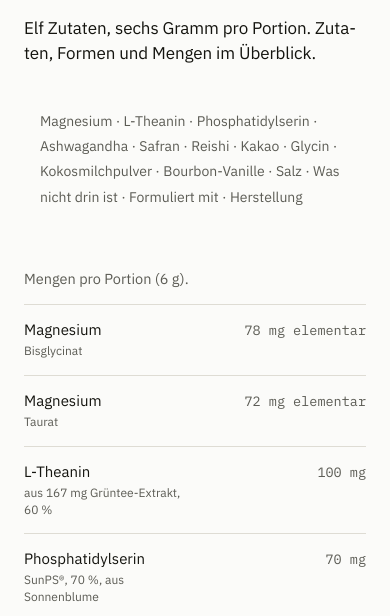
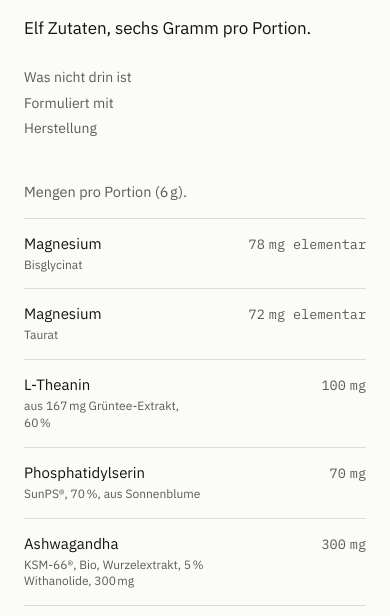
Before and after one commit to dudi991/hespyra_launch, a plain HTML site: page was-drin-ist.html in a window 390 px wide. Shown: the part 228-844 px from the top of the page. Drawn offline with Linux system fonts and the light colour scheme.

Commit message:
T108 Formel-Seite mobil: Sprungleiste, Vorspann, U+202F
Unter 768px zeigt die Sprungleiste nur noch die drei Abschnitte,
untereinander, linksbündig mit dem Fließtext, ohne Trennpunkte und
ohne Unterstreichung. Vorspann auf den ersten Satz gekürzt.
Mengenzeile und Mengentabelle mit U+202F zwischen Zahl und Einheit.

Co-Authored-By: Claude Opus 5 <noreply@anthropic.com>

```diff
--- a/was-drin-ist.html
+++ b/was-drin-ist.html
@@ -384,9 +384,9 @@
     }
   }
   .journal .excerpt,.beitraege .excerpt{hyphens:manual}
-  /* T58 (≤640px): Sprungliste über den Zutaten aus; FAQ-Hairline → Journal-Band 64px statt --raum-weit. */
+  /* T58 (≤640px): FAQ-Hairline → Journal-Band 64px statt --raum-weit. (Die Zeile, die hier die Sprungliste
+     ausblendete, war seit v0.43 ohne Wirkung und ist mit T108 entfallen.) */
   @media(max-width:640px){
-    .zutaten-index:not(.seite){display:none}
     .faq{padding-bottom:0}
     .journal-wrap{margin-top:64px}
   }
@@ -528,9 +528,19 @@
   .zutaten-index{font-size:14px;line-height:1.7;color:var(--ink-soft);margin:24px 0 0}
   .zutaten-index a{padding-bottom:1px;border-bottom:1px solid transparent}
   .zutaten-index a:hover{border-color:var(--ink);color:var(--ink)}
-  /* H2 (v0.43): auf 390 bricht die Inline-Liste wie ein Absatz um. Kein flex, kein nowrap, kein overflow. */
-  @media(max-width:600px){
-    .zutaten-index:not(.seite){display:block;white-space:normal;line-height:1.8}
+  /* T108 (<768px, löst H2 v0.43 ab): die Sprungleiste zeigt nur noch die drei Abschnitte, untereinander,
+     eine Zeile je Link, linksbündig mit dem Fließtext — das padding kommt aus der globalen nav-Regel der
+     Kopfzeile und muss hier weg, display:block schlägt deren display:flex. Die elf Zutaten-Anker bleiben im
+     Markup (Sprungziele und Vorlesereihenfolge), sie werden nur ausgeblendet; die Trennpunkte ebenso.
+     Keine Unterstreichung: a:hover setzt sonst eine Linie, die auf Touch nach dem Tippen stehen bleibt und
+     wie ein Aktiv-Zustand aussieht. Ab 768px bleibt die Leiste unverändert. */
+  @media(max-width:767px){
+    .zutaten-index:not(.seite){display:block;white-space:normal;line-height:1.8;padding:0;gap:0}
+    .zutaten-index:not(.seite) a,.zutaten-index:not(.seite) .dot{display:none}
+    .zutaten-index:not(.seite) a[href="#nicht-drin"],
+    .zutaten-index:not(.seite) a[href="#formuliert"],
+    .zutaten-index:not(.seite) a[href="#herstellung"]{display:block;border-bottom:0;padding-bottom:0}
+    .zutaten-index:not(.seite) a:hover{color:var(--ink-soft)}
   }
   /* Der Inhalt läuft in Spalte 1–8, die Liste steht ab 860 px als Seitenleiste in 10–12. */
   .inhalt .narrow{max-width:none;padding:0}
@@ -710,7 +720,7 @@
 <section class="fs-head narrow">
   <p class="label">Formel</p>
   <h1 class="reveal">Was drin ist.</h1>
-  <p class="lead reveal">Elf Zutaten, sechs Gramm pro Portion. Zutaten, Formen und Mengen im Überblick.</p>
+  <p class="lead reveal">Elf Zutaten, sechs Gramm pro Portion.</p>
   <nav class="zutaten-index" aria-label="Zutaten">
     <a href="#magnesium">Magnesium</a> <span class="dot">·</span>
     <a href="#l-theanin">L-Theanin</a> <span class="dot">·</span>
@@ -730,21 +740,21 @@
   <!-- Arbeitsstand 06.09.2026 auf Basis der NovaLabs-Rezeptur 25188-2 (ETD 6 g). Nichts getestet, alles kann sich ändern. -->
   <!-- .vorlaunch: fliegt, sobald die Mengen nach dem NovaLabs-Angebot final gesetzt sind. Dann
      Gesamttabelle und alle elf Datenblätter einmal gegen die finale Rezeptur prüfen. -->
-  <p class="small soft vorlaunch reveal" style="margin-top:40px;margin-bottom:-26px">Mengen pro Portion (6&nbsp;g).</p>
+  <p class="small soft vorlaunch reveal" style="margin-top:40px;margin-bottom:-26px">Mengen pro Portion (6&#8239;g).</p>
   <table class="reveal">
     <thead class="vh"><tr><th scope="col">Zutat</th><th scope="col">Form</th><th scope="col">Menge</th></tr></thead>
-    <tr><td><a href="#magnesium">Magnesium</a><span class="form">Bisglycinat</span></td><td>Bisglycinat</td><td>78&nbsp;mg elementar</td></tr>
-    <tr><td><a href="#magnesium">Magnesium</a><span class="form">Taurat</span></td><td>Taurat</td><td>72&nbsp;mg elementar</td></tr>
-    <tr><td><a href="#l-theanin">L-Theanin</a><span class="form">aus 167&nbsp;mg Grüntee-Extrakt, 60&nbsp;%</span></td><td>aus 167&nbsp;mg Grüntee-Extrakt, 60&nbsp;%</td><td>100&nbsp;mg</td></tr>
-    <tr><td><a href="#phosphatidylserin">Phosphatidyl&shy;serin</a><span class="form">SunPS®, 70&nbsp;%, aus Sonnenblume</span></td><td>SunPS®, 70&nbsp;%, aus Sonnenblume</td><td>70&nbsp;mg</td></tr>
-    <tr><td><a href="#ashwagandha">Ashwagandha</a><span class="form">KSM-66®, Bio, Wurzelextrakt, 5&nbsp;% Withanolide, 300&nbsp;mg</span></td><td>KSM-66®, Bio, Wurzelextrakt, 5&nbsp;% Withanolide, 300&nbsp;mg</td><td>300&nbsp;mg</td></tr>
-    <tr><td><a href="#safran">Safran</a><span class="form">Affron®, Extrakt</span></td><td>Affron®, Extrakt</td><td>28&nbsp;mg</td></tr>
-    <tr><td><a href="#reishi">Reishi</a><span class="form">Fruchtkörperextrakt</span></td><td>Fruchtkörperextrakt</td><td>1.000&nbsp;mg</td></tr>
-    <tr><td><a href="#kakao">Kakao</a><span class="form">alkalisiert, 10–12&nbsp;% Fett, 1.000&nbsp;mg</span></td><td>alkalisiert, 10–12&nbsp;% Fett, 1.000&nbsp;mg</td><td>1.000&nbsp;mg</td></tr>
-    <tr><td><a href="#glycin">Glycin</a><span class="form">Aminosäure</span></td><td>Aminosäure</td><td>1.380&nbsp;mg</td></tr>
-    <tr><td><a href="#kokosmilchpulver">Kokosmilchpulver</a></td><td></td><td>200&nbsp;mg</td></tr>
-    <tr><td><a href="#bourbon-vanille">Bourbon-Vanille</a><span class="form">Bio</span></td><td>Bio</td><td>300&nbsp;mg</td></tr>
-    <tr><td><a href="#salz">Salz</a></td><td></td><td>51&nbsp;mg (20&nbsp;mg Natrium)</td></tr>
+    <tr><td><a href="#magnesium">Magnesium</a><span class="form">Bisglycinat</span></td><td>Bisglycinat</td><td>78&#8239;mg elementar</td></tr>
+    <tr><td><a href="#magnesium">Magnesium</a><span class="form">Taurat</span></td><td>Taurat</td><td>72&#8239;mg elementar</td></tr>
+    <tr><td><a href="#l-theanin">L-Theanin</a><span class="form">aus 167&#8239;mg Grüntee-Extrakt, 60&#8239;%</span></td><td>aus 167&#8239;mg Grüntee-Extrakt, 60&#8239;%</td><td>100&#8239;mg</td></tr>
+    <tr><td><a href="#phosphatidylserin">Phosphatidyl&shy;serin</a><span class="form">SunPS®, 70&#8239;%, aus Sonnenblume</span></td><td>SunPS®, 70&#8239;%, aus Sonnenblume</td><td>70&#8239;mg</td></tr>
+    <tr><td><a href="#ashwagandha">Ashwagandha</a><span class="form">KSM-66®, Bio, Wurzelextrakt, 5&#8239;% Withanolide, 300&#8239;mg</span></td><td>KSM-66®, Bio, Wurzelextrakt, 5&#8239;% Withanolide, 300&#8239;mg</td><td>300&#8239;mg</td></tr>
+    <tr><td><a href="#safran">Safran</a><span class="form">Affron®, Extrakt</span></td><td>Affron®, Extrakt</td><td>28&#8239;mg</td></tr>
+    <tr><td><a href="#reishi">Reishi</a><span class="form">Fruchtkörperextrakt</span></td><td>Fruchtkörperextrakt</td><td>1.000&#8239;mg</td></tr>
+    <tr><td><a href="#kakao">Kakao</a><span class="form">alkalisiert, 10–12&#8239;% Fett, 1.000&#8239;mg</span></td><td>alkalisiert, 10–12&#8239;% Fett, 1.000&#8239;mg</td><td>1.000&#8239;mg</td></tr>
+    <tr><td><a href="#glycin">Glycin</a><span class="form">Aminosäure</span></td><td>Aminosäure</td><td>1.380&#8239;mg</td></tr>
+    <tr><td><a href="#kokosmilchpulver">Kokosmilchpulver</a></td><td></td><td>200&#8239;mg</td></tr>
+    <tr><td><a href="#bourbon-vanille">Bourbon-Vanille</a><span class="form">Bio</span></td><td>Bio</td><td>300&#8239;mg</td></tr>
+    <tr><td><a href="#salz">Salz</a></td><td></td><td>51&#8239;mg (20&#8239;mg Natrium)</td></tr>
   </table>
 </section>
 
```
Also changed, not shown: was-drin-ist-en.html (+29 -19 lines).
